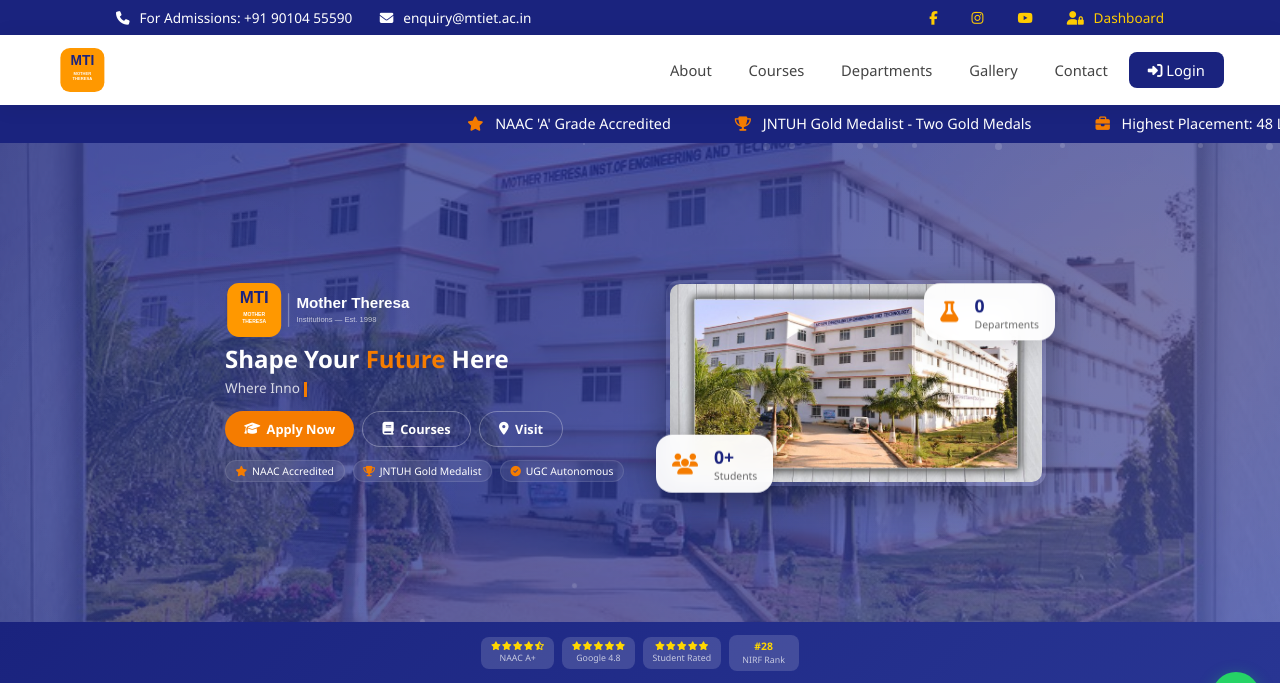
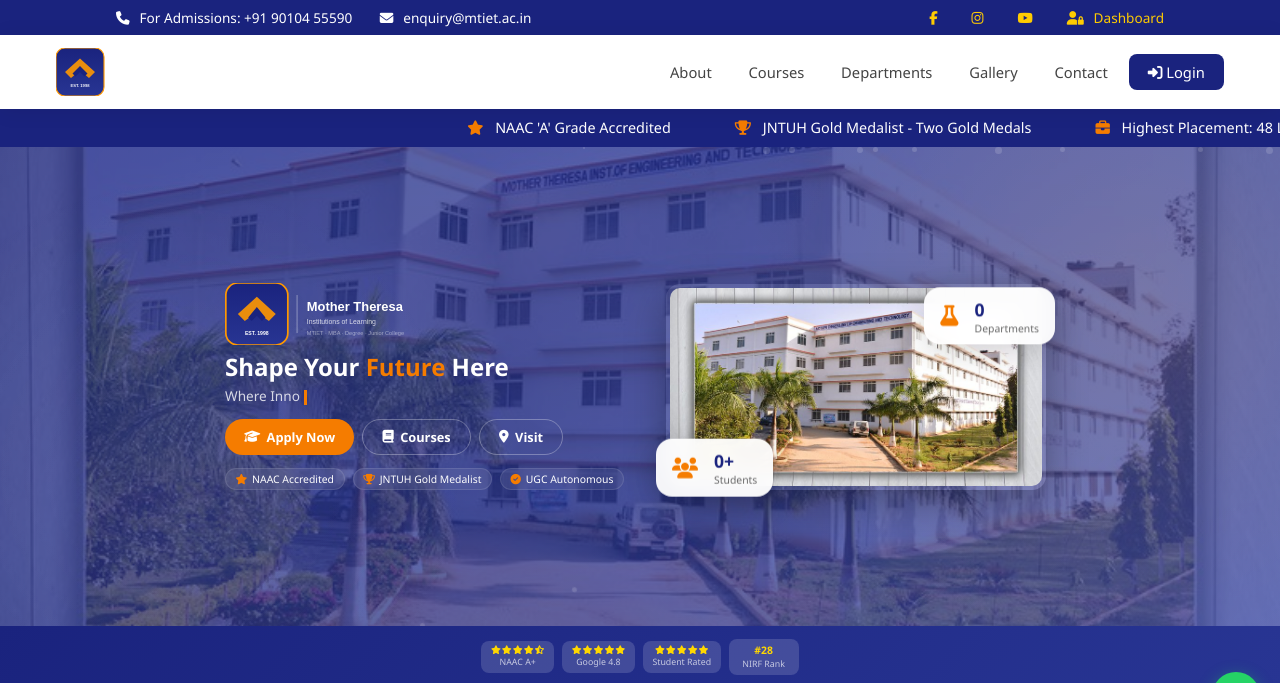
Before and after one commit to gayegayathri07-collab/pythonfullstack, a Django app: page / in a window 1280 px wide. Shown: the top 683 px of the page. Run offline with Django 5.2, Linux system fonts and the light colour scheme; data that the repository does not hold is empty.

Commit message:
professional college crest emblem logo in navbar, hero, and footer

```diff
--- a/students/templates/students/landing.html
+++ b/students/templates/students/landing.html
@@ -527,7 +527,7 @@
             transition: all 0.3s;
         }
         .footer .social-links a:hover { background: var(--accent); transform: translateY(-3px); }
-        .footer .footer-brand img { height: 30px; width: 30px; border-radius: 8px; margin-bottom: 0.3rem; }
+        .footer .footer-brand svg { border-radius: 10px; }
         .footer .footer-brand h3 { font-size: 0.9rem; }
         .footer .copyright {
             text-align: center;
@@ -678,7 +678,7 @@
 <nav class="navbar" id="navbar">
     <div class="container">
         <a href="{% url 'home' %}" class="brand">
-            <svg viewBox="0 0 220 64" style="width:160px;height:44px;flex-shrink:0"><rect x="0" y="0" width="64" height="64" rx="14" fill="#ff9800"/><text x="32" y="24" text-anchor="middle" fill="#1a237e" font-size="20" font-weight="900" font-family="Arial,sans-serif">MTI</text><text x="32" y="39" text-anchor="middle" fill="#fff" font-size="6" font-weight="600" font-family="Arial,sans-serif">MOTHER</text><text x="32" y="47" text-anchor="middle" fill="#fff" font-size="6" font-weight="600" font-family="Arial,sans-serif">THERESA</text><rect x="72" y="12" width="1" height="40" rx="0.5" fill="rgba(255,255,255,0.2)"/><text x="82" y="30" fill="#fff" font-size="18" font-weight="800" font-family="Arial,sans-serif">Mother Theresa</text><text x="82" y="46" fill="rgba(255,255,255,0.7)" font-size="9" font-family="Arial,sans-serif">Institutions &mdash; Est. 1998</text></svg>
+            <svg viewBox="0 0 280 64" style="width:210px;height:48px;flex-shrink:0"><defs><linearGradient id="sg" x1="0" y1="0" x2="0" y2="1"><stop offset="0%" stop-color="#1a237e"/><stop offset="100%" stop-color="#283593"/></linearGradient></defs><rect x="0" y="0" width="64" height="64" rx="12" fill="url(#sg)" stroke="#ff9800" stroke-width="1.5"/><path d="M12 32 L32 14 L52 32 L44 40 L32 30 L20 40 Z" fill="#ff9800" opacity="0.9"/><path d="M22 34 L32 24 L42 34 L38 38 L32 32 L26 38 Z" fill="#1a237e"/><text x="32" y="52" text-anchor="middle" fill="#fff" font-size="5.5" font-weight="700" font-family="Arial,sans-serif">EST. 1998</text><rect x="72" y="12" width="1.2" height="40" rx="0.6" fill="rgba(255,255,255,0.2)"/><text x="82" y="27" fill="#fff" font-size="12" font-weight="900" font-family="Arial,sans-serif">MTI</text><text x="82" y="40" fill="rgba(255,255,255,0.8)" font-size="7" font-family="Arial,sans-serif">Mother Theresa</text><text x="82" y="50" fill="rgba(255,255,255,0.55)" font-size="6.5" font-family="Arial,sans-serif">Institutions of Learning</text></svg>
             <span style="display:none">MTI</span>
         </a>
         <div class="hamburger" id="hamburger" onclick="toggleMenu()">
@@ -717,7 +717,7 @@
     <div class="container">
         <div class="hero-content">
             <div style="display:flex;align-items:center;gap:0.8rem;margin-bottom:0.5rem">
-                <svg viewBox="0 0 220 64" style="width:190px;height:54px;flex-shrink:0"><rect x="0" y="0" width="64" height="64" rx="14" fill="#ff9800"/><text x="32" y="24" text-anchor="middle" fill="#1a237e" font-size="20" font-weight="900" font-family="Arial,sans-serif">MTI</text><text x="32" y="39" text-anchor="middle" fill="#fff" font-size="6" font-weight="600" font-family="Arial,sans-serif">MOTHER</text><text x="32" y="47" text-anchor="middle" fill="#fff" font-size="6" font-weight="600" font-family="Arial,sans-serif">THERESA</text><rect x="72" y="12" width="1.5" height="40" rx="0.5" fill="rgba(255,255,255,0.3)"/><text x="82" y="30" fill="#fff" font-size="18" font-weight="800" font-family="Arial,sans-serif">Mother Theresa</text><text x="82" y="46" fill="rgba(255,255,255,0.7)" font-size="9" font-family="Arial,sans-serif">Institutions &mdash; Est. 1998</text></svg>
+                <svg viewBox="0 0 300 72" style="width:260px;height:62px;flex-shrink:0"><defs><linearGradient id="sg2" x1="0" y1="0" x2="0" y2="1"><stop offset="0%" stop-color="#1a237e"/><stop offset="100%" stop-color="#283593"/></linearGradient></defs><rect x="0" y="0" width="72" height="72" rx="14" fill="url(#sg2)" stroke="#ff9800" stroke-width="2"/><path d="M14 36 L36 16 L58 36 L50 44 L36 34 L22 44 Z" fill="#ff9800" opacity="0.9"/><path d="M26 40 L36 28 L46 40 L42 44 L36 38 L30 44 Z" fill="#1a237e"/><text x="36" y="60" text-anchor="middle" fill="#fff" font-size="6" font-weight="700" font-family="Arial,sans-serif">EST. 1998</text><rect x="82" y="14" width="1.5" height="44" rx="0.6" fill="rgba(255,255,255,0.3)"/><text x="94" y="32" fill="#fff" font-size="15" font-weight="900" font-family="Arial,sans-serif">Mother Theresa</text><text x="94" y="48" fill="rgba(255,255,255,0.8)" font-size="8" font-family="Arial,sans-serif">Institutions of Learning</text><text x="94" y="60" fill="rgba(255,255,255,0.5)" font-size="6.5" font-family="Arial,sans-serif">MTIET &middot; MBA &middot; Degree &middot; Junior College</text></svg>
             </div>
             <h1 style="font-size:1.5rem;margin-bottom:0.3rem">Shape Your <span style="color:var(--accent)">Future</span> Here</h1>
             <p style="color:rgba(255,255,255,0.8);font-size:0.85rem;line-height:1.5;margin-bottom:0.8rem"><span id="typewriter"></span><span class="typewriter-cursor"></span></p>
@@ -1589,9 +1589,9 @@
     <div class="container">
         <div class="footer-grid">
             <div class="footer-brand">
-                <img src="{% static 'images/mtiet-logo.png' %}" alt="MTI Logo">
-                <h3>MTI - Mother Theresa Institutions</h3>
-                <p style="margin-top:0.8rem">Empowering minds with world-class engineering education, innovation, and industry excellence since 1998.</p>
+                <svg viewBox="0 0 64 64" style="width:50px;height:50px;border-radius:10px"><defs><linearGradient id="sg3" x1="0" y1="0" x2="0" y2="1"><stop offset="0%" stop-color="#1a237e"/><stop offset="100%" stop-color="#283593"/></linearGradient></defs><rect x="0" y="0" width="64" height="64" rx="12" fill="url(#sg3)" stroke="#ff9800" stroke-width="1.5"/><path d="M12 32 L32 14 L52 32 L44 40 L32 30 L20 40 Z" fill="#ff9800" opacity="0.9"/><path d="M22 34 L32 24 L42 34 L38 38 L32 32 L26 38 Z" fill="#1a237e"/><text x="32" y="52" text-anchor="middle" fill="#fff" font-size="5.5" font-weight="700" font-family="Arial,sans-serif">EST. 1998</text></svg>
+                <h3 style="margin-top:0.4rem">MTI &mdash; Mother Theresa Institutions</h3>
+                <p style="margin-top:0.5rem;font-size:0.78rem">Empowering minds with world-class education, innovation, and industry excellence since 1998.</p>
                 <div class="social-links">
                     <a href="#"><i class="fab fa-facebook-f"></i></a>
                     <a href="#"><i class="fab fa-instagram"></i></a>
```
